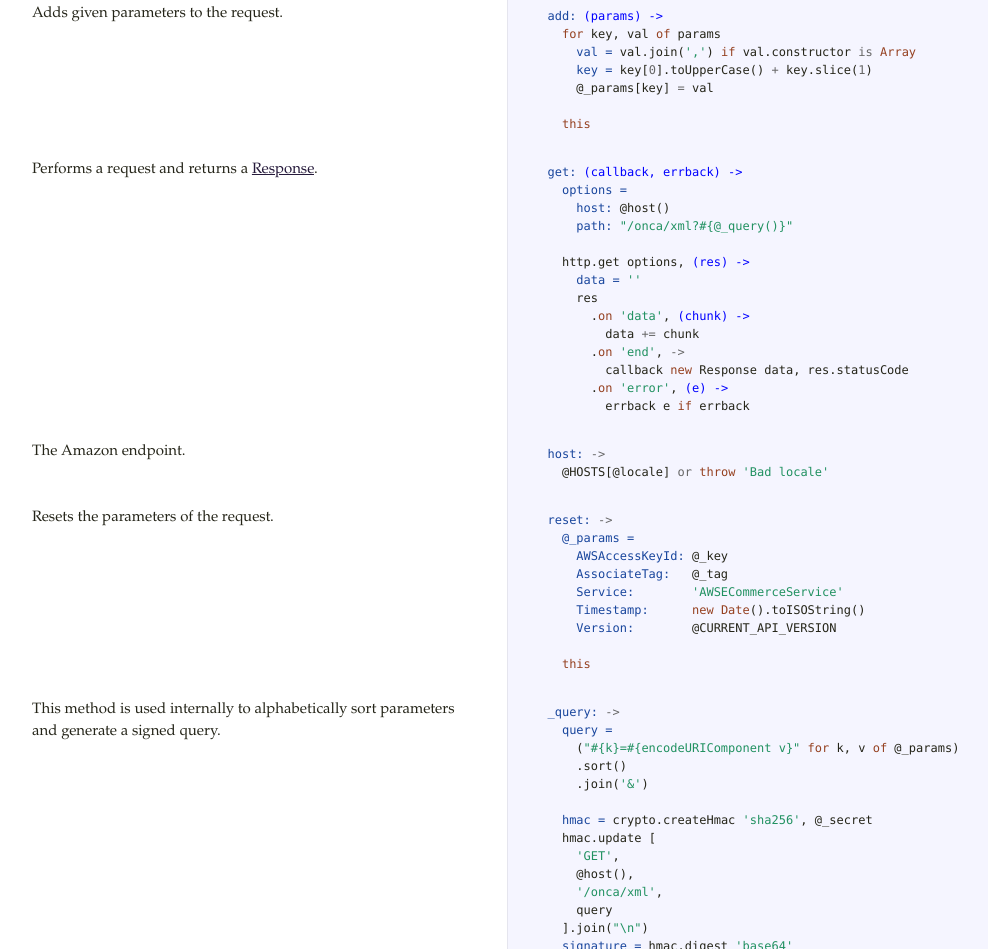
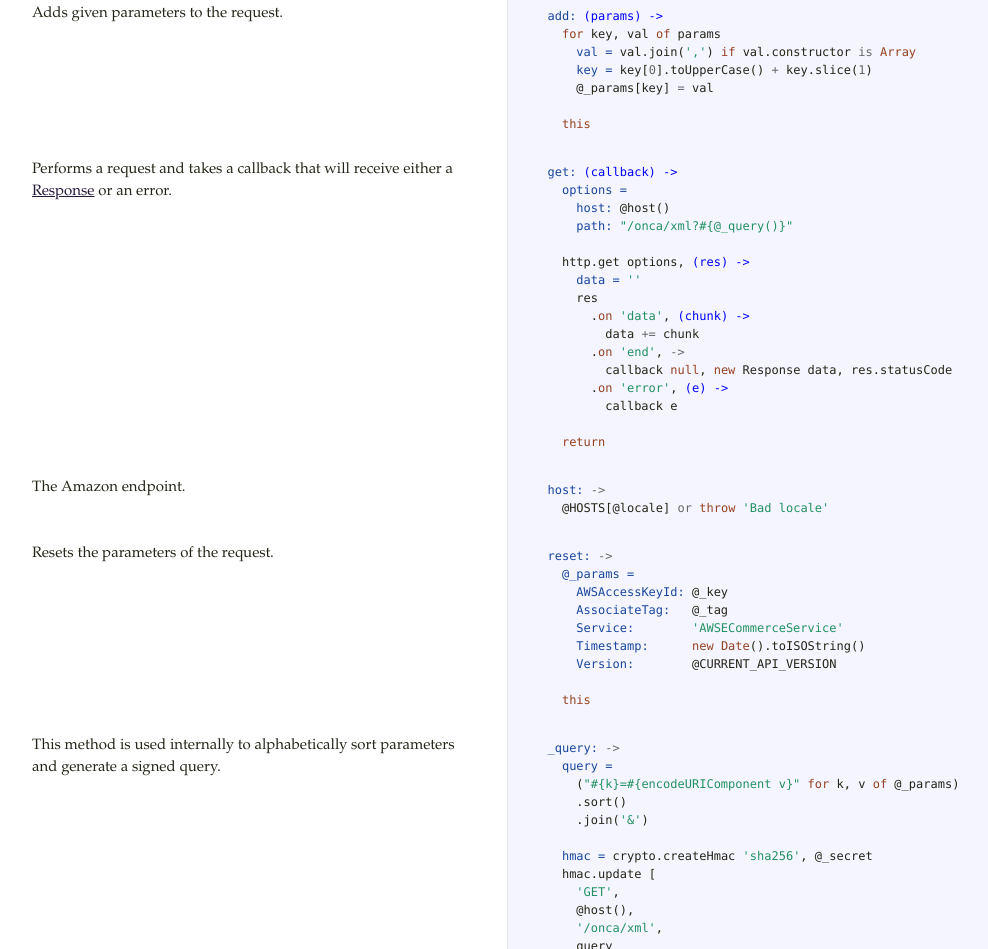
Before and after one commit to hakanensari/hoover, a plain HTML site: page request.html in a window 1280 px wide. Shown: the part 802-1751 px from the top of the page, without its empty margins (18-1006 px from the left). Drawn offline with Linux system fonts and the light colour scheme.

Commit message:
Update docs

```diff
--- a/request.html
+++ b/request.html
@@ -30,7 +30,8 @@ associate tags will not earn revenue outside their home locale.</p>
       <span class="nv">key = </span><span class="nx">key</span><span class="p">[</span><span class="mi">0</span><span class="p">].</span><span class="nx">toUpperCase</span><span class="p">()</span> <span class="o">+</span> <span class="nx">key</span><span class="p">.</span><span class="nx">slice</span><span class="p">(</span><span class="mi">1</span><span class="p">)</span>
       <span class="nx">@_params</span><span class="p">[</span><span class="nx">key</span><span class="p">]</span> <span class="o">=</span> <span class="nx">val</span>
 
-    <span class="k">this</span></pre></div>             </td>           </tr>                               <tr id="section-8">             <td class="docs">               <div class="pilwrap">                 <a class="pilcrow" href="#section-8">&#182;</a>               </div>               <p>Performs a request and returns a <a href="./response.html">Response</a>.</p>             </td>             <td class="code">               <div class="highlight"><pre>  <span class="nv">get: </span><span class="nf">(callback, errback) -&gt;</span>
+    <span class="k">this</span></pre></div>             </td>           </tr>                               <tr id="section-8">             <td class="docs">               <div class="pilwrap">                 <a class="pilcrow" href="#section-8">&#182;</a>               </div>               <p>Performs a request and takes a callback that will receive either a
+<a href="./response.html">Response</a> or an error.</p>             </td>             <td class="code">               <div class="highlight"><pre>  <span class="nv">get: </span><span class="nf">(callback) -&gt;</span>
     <span class="nv">options =</span>
       <span class="nv">host: </span><span class="nx">@host</span><span class="p">()</span>
       <span class="nv">path: </span><span class="s2">&quot;/onca/xml?#{@_query()}&quot;</span>
@@ -41,9 +42,11 @@ associate tags will not earn revenue outside their home locale.</p>
         <span class="p">.</span><span class="kc">on</span> <span class="s1">&#39;data&#39;</span><span class="p">,</span> <span class="nf">(chunk) -&gt;</span>
           <span class="nx">data</span> <span class="o">+=</span> <span class="nx">chunk</span>
         <span class="p">.</span><span class="kc">on</span> <span class="s1">&#39;end&#39;</span><span class="p">,</span> <span class="o">-&gt;</span>
-          <span class="nx">callback</span> <span class="k">new</span> <span class="nx">Response</span> <span class="nx">data</span><span class="p">,</span> <span class="nx">res</span><span class="p">.</span><span class="nx">statusCode</span>
+          <span class="nx">callback</span> <span class="kc">null</span><span class="p">,</span> <span class="k">new</span> <span class="nx">Response</span> <span class="nx">data</span><span class="p">,</span> <span class="nx">res</span><span class="p">.</span><span class="nx">statusCode</span>
         <span class="p">.</span><span class="kc">on</span> <span class="s1">&#39;error&#39;</span><span class="p">,</span> <span class="nf">(e) -&gt;</span>
-          <span class="nx">errback</span> <span class="nx">e</span> <span class="k">if</span> <span class="nx">errback</span></pre></div>             </td>           </tr>                               <tr id="section-9">             <td class="docs">               <div class="pilwrap">                 <a class="pilcrow" href="#section-9">&#182;</a>               </div>               <p>The Amazon endpoint.</p>             </td>             <td class="code">               <div class="highlight"><pre>  <span class="nv">host: </span><span class="o">-&gt;</span>
+          <span class="nx">callback</span> <span class="nx">e</span>
+
+    <span class="k">return</span></pre></div>             </td>           </tr>                               <tr id="section-9">             <td class="docs">               <div class="pilwrap">                 <a class="pilcrow" href="#section-9">&#182;</a>               </div>               <p>The Amazon endpoint.</p>             </td>             <td class="code">               <div class="highlight"><pre>  <span class="nv">host: </span><span class="o">-&gt;</span>
     <span class="nx">@HOSTS</span><span class="p">[</span><span class="nx">@locale</span><span class="p">]</span> <span class="o">or</span> <span class="k">throw</span> <span class="s1">&#39;Bad locale&#39;</span></pre></div>             </td>           </tr>                               <tr id="section-10">             <td class="docs">               <div class="pilwrap">                 <a class="pilcrow" href="#section-10">&#182;</a>               </div>               <p>Resets the parameters of the request.</p>             </td>             <td class="code">               <div class="highlight"><pre>  <span class="nv">reset: </span><span class="o">-&gt;</span>
     <span class="vi">@_params =</span>
       <span class="nv">AWSAccessKeyId: </span><span class="nx">@_key</span>
```
Also changed, not shown: response.html (+3 -3 lines).
